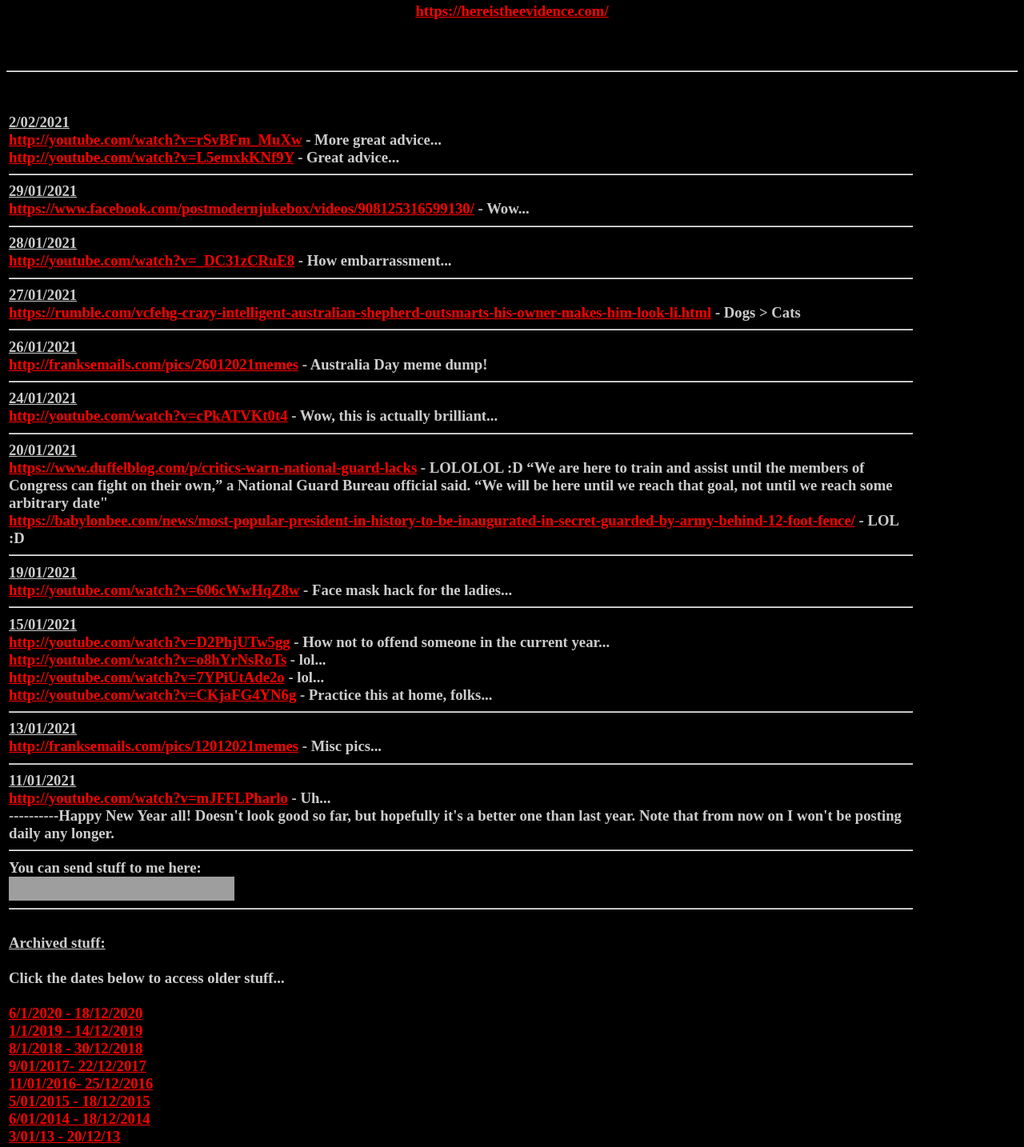
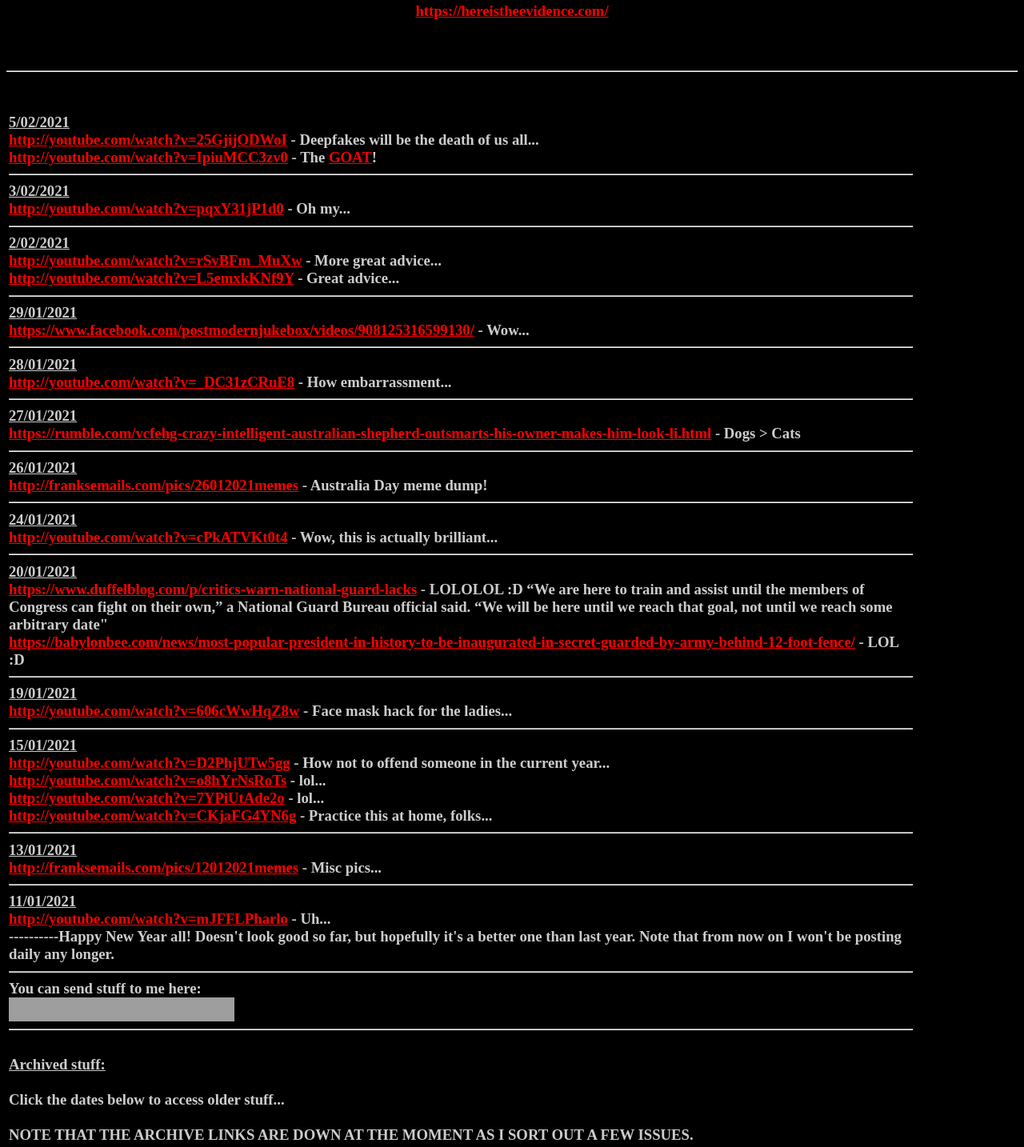
Before and after one commit to franksemails/franksemails.github.io, a plain HTML site: page index.htm in a window 1280 px wide. Shown: the part 154-1588 px from the top of the page at 80% size. Drawn offline with Linux system fonts and the light colour scheme; grey boxes are pictures that could not be loaded.

Commit message:
5/2/2021

```diff
--- a/index.htm
+++ b/index.htm
@@ -64,6 +64,24 @@ A.ae_title_vert:hover, A.ae_powered_vert:hover, A.ae_yourlink_vert:hover { color
 <A NAME="top">
 <!--Clip Archive from here-->
 <!--s-->
+<!--ad-->
+<!--/ad-->
+
+<U>5/02/2021</U>
+<!--i-->
+<BR>
+<A HREF='http://youtube.com/watch?v=25GjijODWoI'> http://youtube.com/watch?v=25GjijODWoI</A> - Deepfakes will be the death of us all...
+<BR>
+<A HREF='http://youtube.com/watch?v=IpiuMCC3zv0'> http://youtube.com/watch?v=IpiuMCC3zv0</A> - The <a href='https://www.smh.com.au/entertainment/tv-and-radio/the-worst-tv-cook-of-all-time-20130330-2gzx1.html'>GOAT</a>!
+<HR>
+<!--ad-->
+<!--/ad-->
+
+<U>3/02/2021</U>
+<!--i-->
+<BR>
+<A HREF='http://youtube.com/watch?v=pqxY31jP1d0'> http://youtube.com/watch?v=pqxY31jP1d0</A> - Oh my...
+<HR>
 <!--ad-->
 <!--/ad-->
 
@@ -182,6 +200,8 @@ You can send stuff to me here:
     <A NAME="archive">
         Click the dates below to access older stuff...
         <BR /><BR />
+NOTE THAT THE ARCHIVE LINKS ARE DOWN AT THE MOMENT AS I SORT OUT A FEW ISSUES.
+        <BR /><BR />
         <A HREF="http://franksemails.com/index-archive-10-1-21.html">6/1/2020 - 18/12/2020</A>
         <BR />
         <A HREF="http://franksemails.com/index-archive-6-1-20.html">1/1/2019 - 14/12/2019</A>
```
